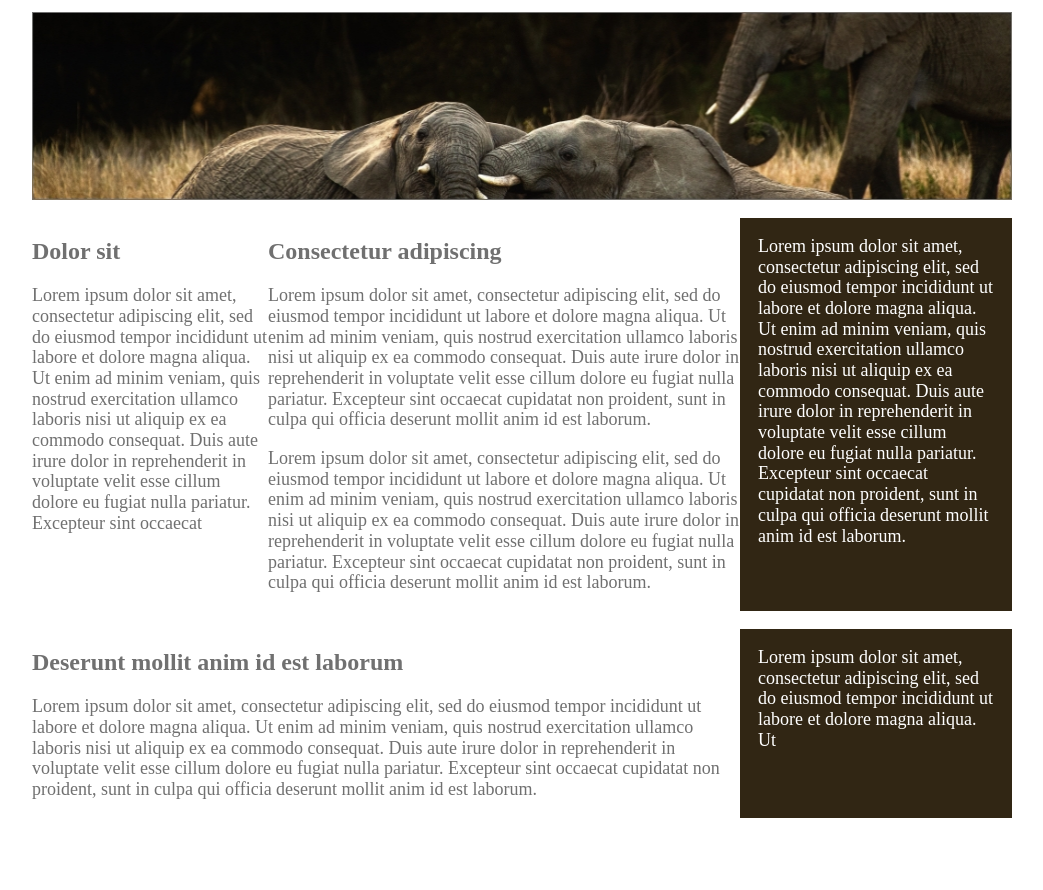
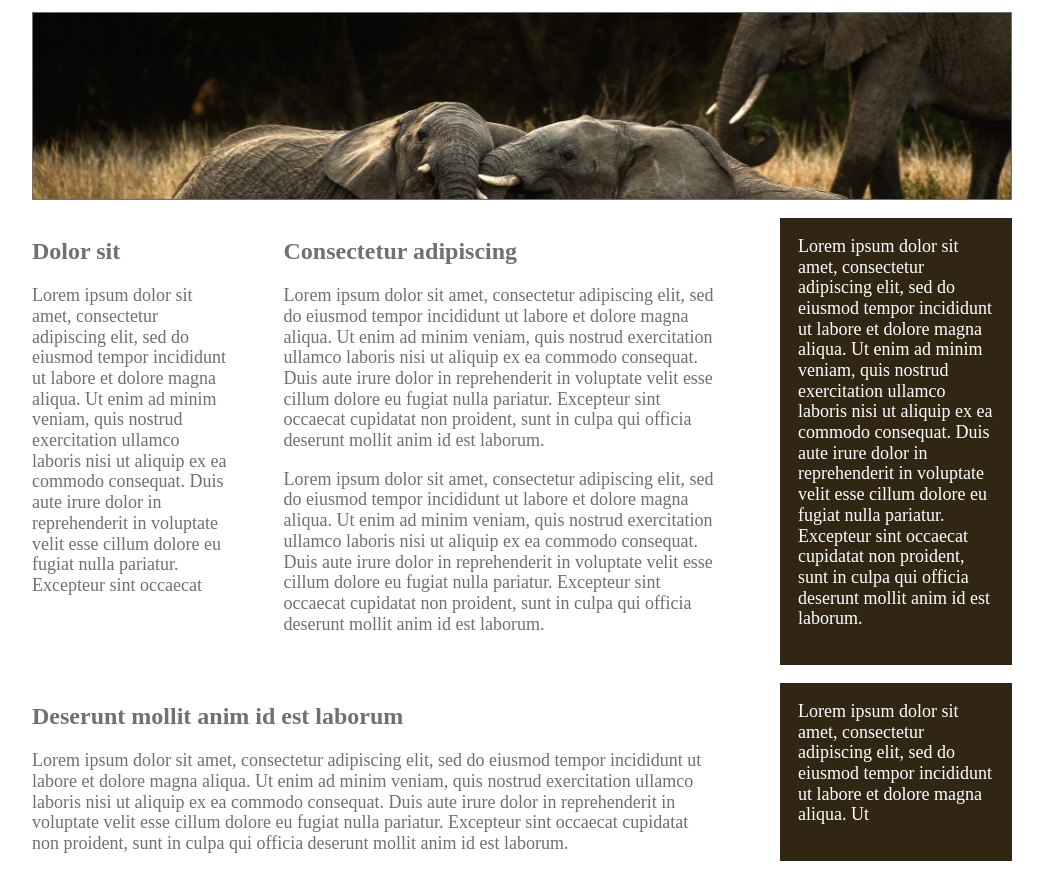
Before and after one commit to mf-dlcz/Flexbox-Refresher, a website built with Vite: page index.html in a window 1280 px wide. Shown: the part 108-998 px from the top of the page, without its empty margins (118-1161 px from the left). Before the commit the page ends 944 px from the top, so only its background shows below. Built offline with nearby package versions, Linux system fonts and the light colour scheme.

Commit message:
Updated columns space and the alignment of text

```diff
--- a/css/style.css
+++ b/css/style.css
@@ -17,6 +17,8 @@ body {
 
 .columns {
   display: flex;
+  justify-content: space-between;
+  align-items: flex-start;
   margin: 1em 0;
 }
 
@@ -34,15 +36,15 @@ img {
 }
 
 .col-1 {
-  width: 25%;
+  width: 20%;
 }
 
 .col-2 {
-  width: 50%;
+  width: 45%;
 }
 
 .col-3 {
-  width: 75%;
+  width: 70%;
 }
 
 /*
```
